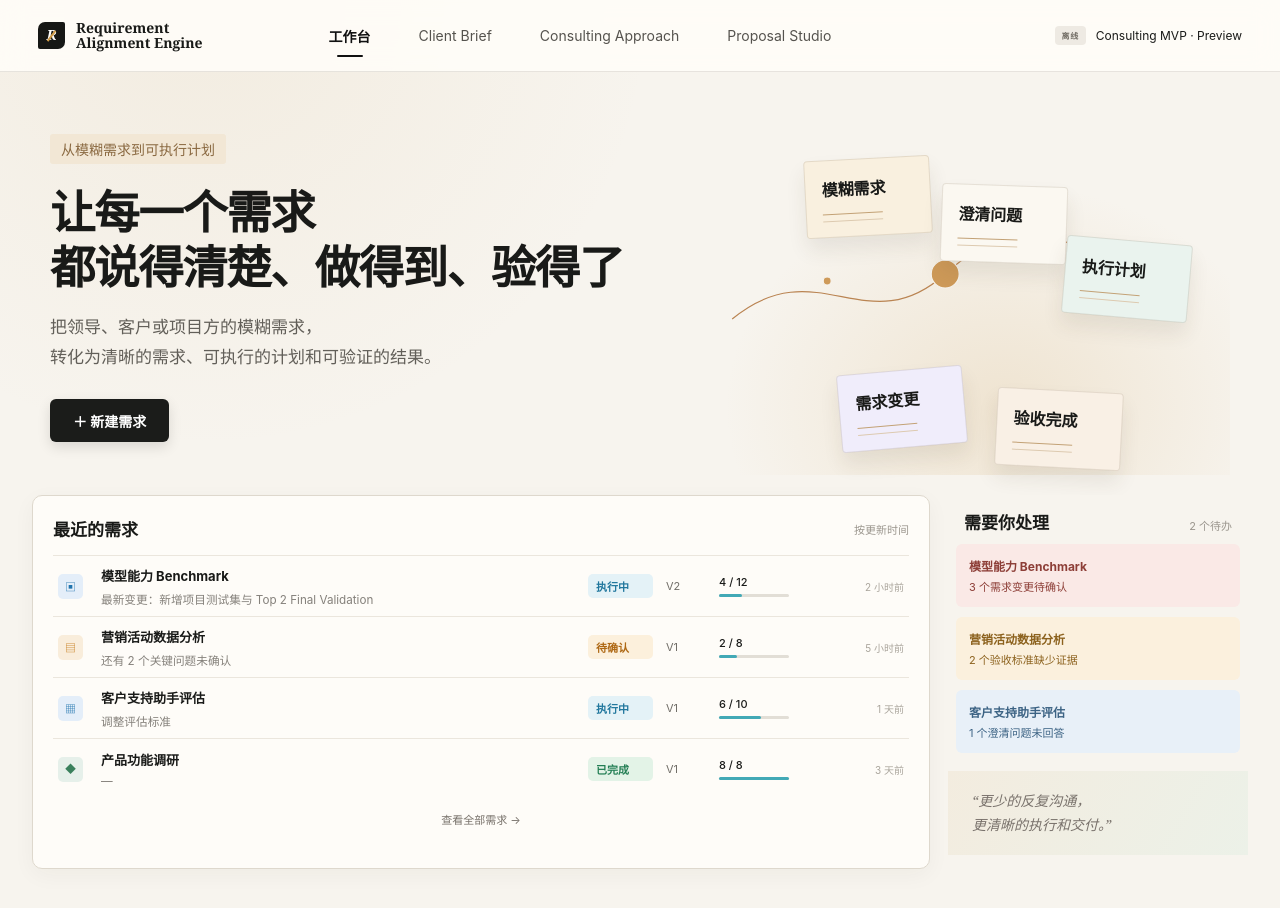
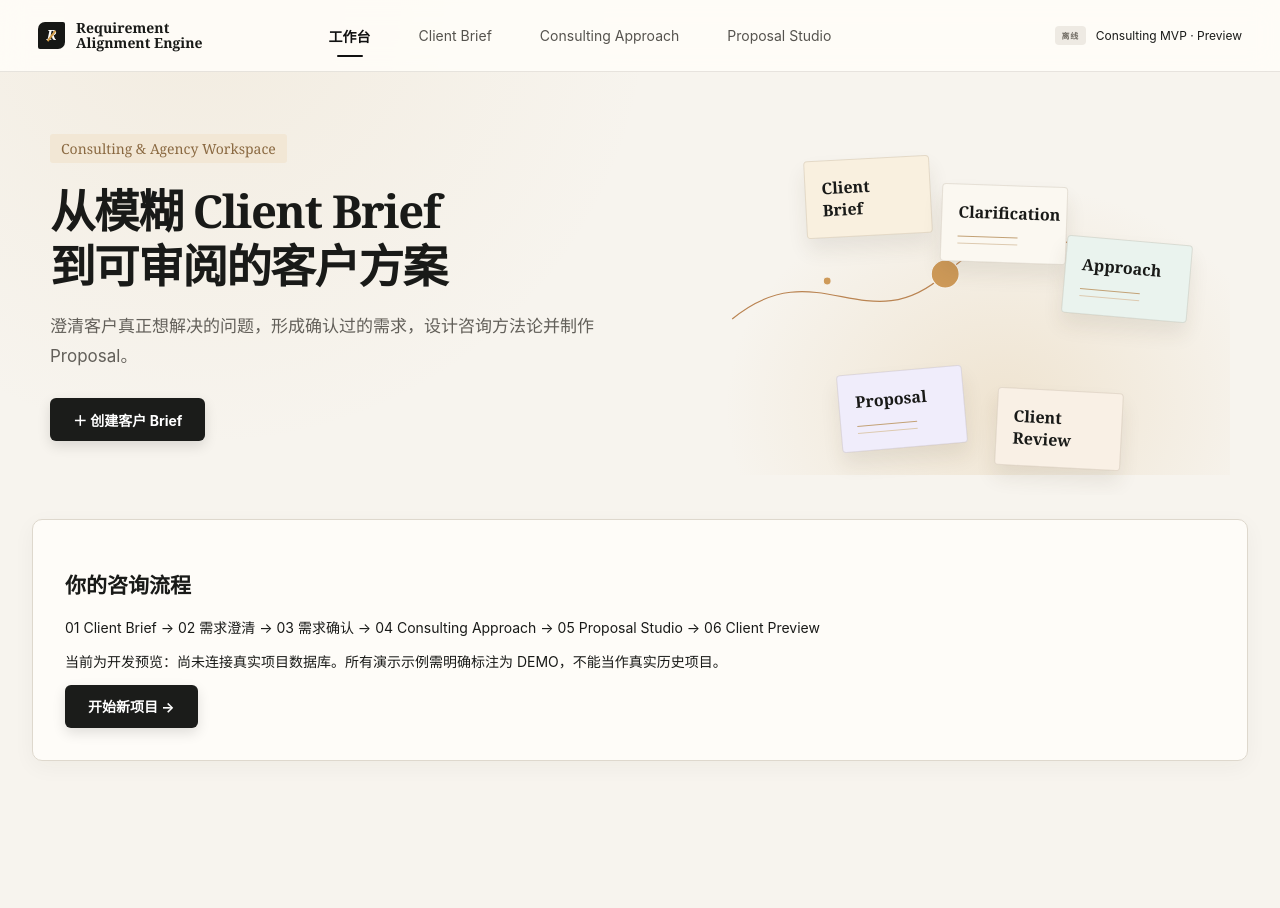
Before and after one commit to ychen393/Requirement-Alignment-Engine, a Next.js app in the folder frontend/: page / in a window 1280 px wide. Shown: the top 908 px of the page. After the commit the page ends 809 px from the top, so only its background shows below. Built offline with nearby package versions, Linux system fonts and the light colour scheme; no server answers.

Commit message:
feat(sprint3): align consulting workspace entry and navigation

```diff
--- a/frontend/app/page.tsx
+++ b/frontend/app/page.tsx
@@ -1,58 +1,21 @@
 import Link from "next/link";
-
-const projects = [
-  { icon: "▣", name: "模型能力 Benchmark", status: "执行中", tone: "blue", version: "V2", progress: "4 / 12", note: "最新变更：新增项目测试集与 Top 2 Final Validation", ago: "2 小时前" },
-  { icon: "▤", name: "营销活动数据分析", status: "待确认", tone: "orange", version: "V1", progress: "2 / 8", note: "还有 2 个关键问题未确认", ago: "5 小时前" },
-  { icon: "▦", name: "客户支持助手评估", status: "执行中", tone: "blue", version: "V1", progress: "6 / 10", note: "调整评估标准", ago: "1 天前" },
-  { icon: "◆", name: "产品功能调研", status: "已完成", tone: "green", version: "V1", progress: "8 / 8", note: "—", ago: "3 天前" },
-];
-
-export default function WorkbenchPage() {
-  return (
-    <main className="workbench page-shell">
-      <section className="hero">
-        <div className="hero-copy">
-          <span className="paper-label">从模糊需求到可执行计划</span>
-          <h1>让每一个需求<br />都说得清楚、做得到、验得了</h1>
-          <p>把领导、客户或项目方的模糊需求，<br />转化为清晰的需求、可执行的计划和可验证的结果。</p>
-          <Link href="/new" className="button primary">＋ 新建需求</Link>
-        </div>
-        <div className="hero-illustration" aria-hidden="true">
-          <div className="note-card note-a"><b>模糊需求</b><i /></div>
-          <div className="note-card note-b"><b>澄清问题</b><i /></div>
-          <div className="note-card note-c"><b>执行计划</b><i /></div>
-          <div className="note-card note-d"><b>需求变更</b><i /></div>
-          <div className="note-card note-e"><b>验收完成</b><i /></div>
-          <svg viewBox="0 0 500 210" role="presentation"><path d="M35 125 C120 55 170 150 248 80 S370 40 460 105" /><circle cx="130" cy="87" r="4"/><circle cx="248" cy="80" r="14"/><circle cx="365" cy="58" r="4"/></svg>
-        </div>
-      </section>
-
-      <section className="home-grid">
-        <div className="recent-panel paper-panel">
-          <div className="panel-title"><h2>最近的需求</h2><span>按更新时间</span></div>
-          <div className="project-list">
-            {projects.map((project, index) => (
-              <Link href={index === 0 ? "/execution" : "/new"} className="project-row" key={project.name}>
-                <span className={`project-icon ${project.tone}`}>{project.icon}</span>
-                <div className="project-name"><b>{project.name}</b><small>{project.note}</small></div>
-                <span className={`status-pill ${project.tone}`}>{project.status}</span>
-                <span className="version-text">{project.version}</span>
-                <div className="progress-cell"><b>{project.progress}</b><span><i style={{ width: `${Number(project.progress.split(" /")[0]) / Number(project.progress.split("/")[1]) * 100}%` }} /></span></div>
-                <time>{project.ago}</time>
-              </Link>
-            ))}
-          </div>
-          <Link href="/execution" className="text-link">查看全部需求 →</Link>
-        </div>
-        <aside className="attention-panel">
-          <h2>需要你处理</h2>
-          <span>2 个待办</span>
-          <Link href="/execution" className="attention-item red"><b>模型能力 Benchmark</b><small>3 个需求变更待确认</small></Link>
-          <Link href="/alignment" className="attention-item amber"><b>营销活动数据分析</b><small>2 个验收标准缺少证据</small></Link>
-          <Link href="/alignment" className="attention-item blue"><b>客户支持助手评估</b><small>1 个澄清问题未回答</small></Link>
-          <blockquote>“更少的反复沟通，<br />更清晰的执行和交付。”</blockquote>
-        </aside>
-      </section>
-    </main>
-  );
+export default function HomePage() {
+  return <main className="page-shell workbench">
+    <section className="hero"><div className="hero-copy">
+      <span className="paper-label">Consulting & Agency Workspace</span>
+      <h1>从模糊 Client Brief<br/>到可审阅的客户方案</h1>
+      <p>澄清客户真正想解决的问题，形成确认过的需求，设计咨询方法论并制作 Proposal。</p>
+      <Link className="button primary" href="/new">＋ 创建客户 Brief</Link>
+    </div><div className="hero-illustration" aria-hidden="true">
+      <div className="note-card note-a"><b>Client Brief</b><i/></div><div className="note-card note-b"><b>Clarification</b><i/></div>
+      <div className="note-card note-c"><b>Approach</b><i/></div><div className="note-card note-d"><b>Proposal</b><i/></div>
+      <div className="note-card note-e"><b>Client Review</b><i/></div>
+      <svg viewBox="0 0 500 210" role="presentation"><path d="M35 125 C120 55 170 150 248 80 S370 40 460 105"/><circle cx="130" cy="87" r="4"/><circle cx="248" cy="80" r="14"/><circle cx="365" cy="58" r="4"/></svg>
+    </div></section>
+    <section className="paper-panel" style={{padding:32,marginTop:24}}>
+      <h2>你的咨询流程</h2><p>01 Client Brief → 02 需求澄清 → 03 需求确认 → 04 Consulting Approach → 05 Proposal Studio → 06 Client Preview</p>
+      <p>当前为开发预览：尚未连接真实项目数据库。所有演示示例需明确标注为 DEMO，不能当作真实历史项目。</p>
+      <Link href="/new" className="button primary">开始新项目 →</Link>
+    </section>
+  </main>;
 }
```
